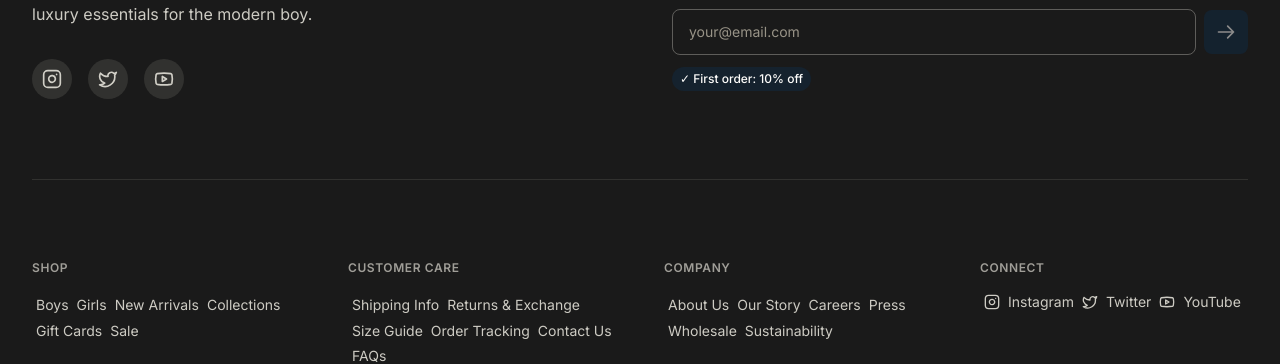
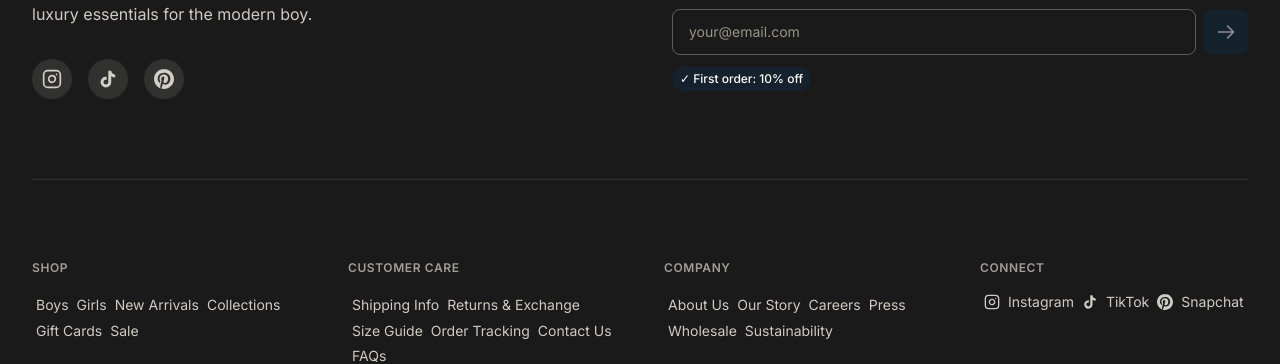
Before and after one commit to TheTrustGroup/extreme-dept-kidz, a Next.js app: page / in a window 1280 px wide. Shown: the part 6354-6718 px from the top of the page. Built offline with nearby package versions, Linux system fonts and the light colour scheme.

Commit message:
feat: Update social links - remove YouTube/Twitter, add Snapchat/TikTok
- Removed YouTube and Twitter from footer social links
- Added Snapchat and TikTok icons (custom SVG)
- Updated both social icons section and CONNECT navigation
- Fixed unused imports and lint errors

```diff
--- a/app/global-error.tsx
+++ b/app/global-error.tsx
@@ -7,7 +7,7 @@ interface GlobalErrorProps {
   reset: () => void;
 }
 
-export default function GlobalError({ error, reset }: GlobalErrorProps): JSX.Element {
+export default function GlobalError({ error: _error, reset }: GlobalErrorProps): JSX.Element {
   return (
     <html lang="en">
       <body>
--- a/components/layout/Footer.tsx
+++ b/components/layout/Footer.tsx
@@ -4,8 +4,9 @@ import * as React from "react";
 import Link from "next/link";
 import Image from "next/image";
 import { m } from "framer-motion";
-import { Instagram, Twitter, Youtube } from "lucide-react";
+import { Instagram } from "lucide-react";
 import { cn } from "@/lib/utils";
+import { TikTokIcon, SnapchatIcon } from "@/components/ui/social-icons";
 
 export function Footer(): JSX.Element {
   const [email, setEmail] = React.useState("");
@@ -56,8 +57,8 @@ export function Footer(): JSX.Element {
               {/* Social Icons */}
               <div className="flex items-center space-x-4 pt-2">
                 <SocialIcon href="#" icon={Instagram} label="Instagram" />
-                <SocialIcon href="#" icon={Twitter} label="Twitter" />
-                <SocialIcon href="#" icon={Youtube} label="YouTube" />
+                <SocialIcon href="#" icon={TikTokIcon} label="TikTok" />
+                <SocialIcon href="#" icon={SnapchatIcon} label="Snapchat" />
               </div>
             </m.div>
 
@@ -216,8 +217,8 @@ export function Footer(): JSX.Element {
               </h4>
               <ul className="space-y-3">
                 <FooterNavLink href="#" icon={Instagram}>Instagram</FooterNavLink>
-                <FooterNavLink href="#" icon={Twitter}>Twitter</FooterNavLink>
-                <FooterNavLink href="#" icon={Youtube}>YouTube</FooterNavLink>
+                <FooterNavLink href="#" icon={TikTokIcon}>TikTok</FooterNavLink>
+                <FooterNavLink href="#" icon={SnapchatIcon}>Snapchat</FooterNavLink>
               </ul>
             </m.nav>
           </div>
--- a/components/ui/social-icons.tsx
+++ b/components/ui/social-icons.tsx
@@ -1,5 +1,5 @@
 import * as React from "react";
-import { Instagram, Camera } from "lucide-react";
+import { Instagram } from "lucide-react";
 import { cn } from "@/lib/utils";
 
 interface IconProps {
@@ -30,10 +30,19 @@ export function TikTokIcon({ className }: IconProps): JSX.Element {
 }
 
 /**
- * Snapchat Icon
+ * Snapchat Icon - Custom SVG
  */
 export function SnapchatIcon({ className }: IconProps): JSX.Element {
-  return <Camera className={className} />;
+  return (
+    <svg
+      viewBox="0 0 24 24"
+      fill="currentColor"
+      className={cn("w-5 h-5", className)}
+      xmlns="http://www.w3.org/2000/svg"
+    >
+      <path d="M12.017 0C5.396 0 .029 5.367.029 11.987c0 5.079 3.158 9.417 7.618 11.174-.105-.949-.199-2.403.041-3.439.219-.937 1.406-5.957 1.406-5.957s-.359-.72-.359-1.781c0-1.663.967-2.911 2.168-2.911 1.024 0 1.518.769 1.518 1.688 0 1.029-.653 2.567-.992 3.992-.285 1.193.6 2.165 1.775 2.165 2.128 0 3.768-2.245 3.768-5.487 0-2.861-2.063-4.869-5.008-4.869-3.41 0-5.409 2.562-5.409 5.199 0 1.033.394 2.143.889 2.741.099.12.112.225.085.345-.09.375-.293 1.199-.334 1.363-.053.225-.172.271-.402.165-1.495-.69-2.433-2.878-2.433-4.646 0-3.776 2.748-7.252 7.92-7.252 4.158 0 7.392 2.967 7.392 6.923 0 4.135-2.607 7.462-6.233 7.462-1.214 0-2.357-.629-2.75-1.378l-.748 2.853c-.271 1.043-1.002 2.35-1.492 3.146C9.57 23.812 10.763 24 12.017 24c6.624 0 11.99-5.367 11.99-11.987C23.97 5.39 18.592.026 11.969.026L12.017 0z" />
+    </svg>
+  );
 }
 
 /**
```
